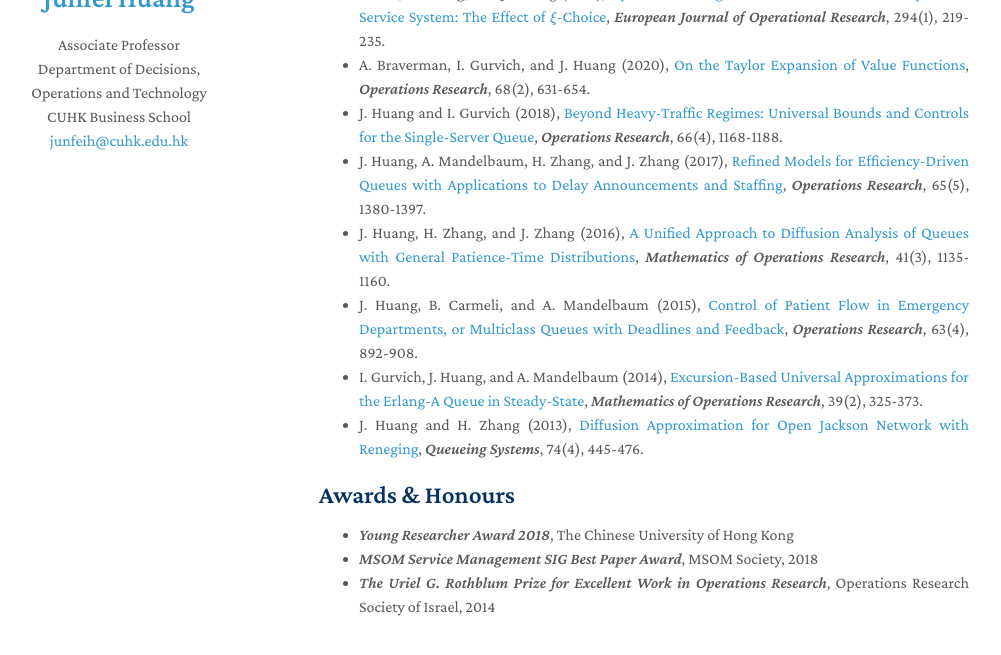
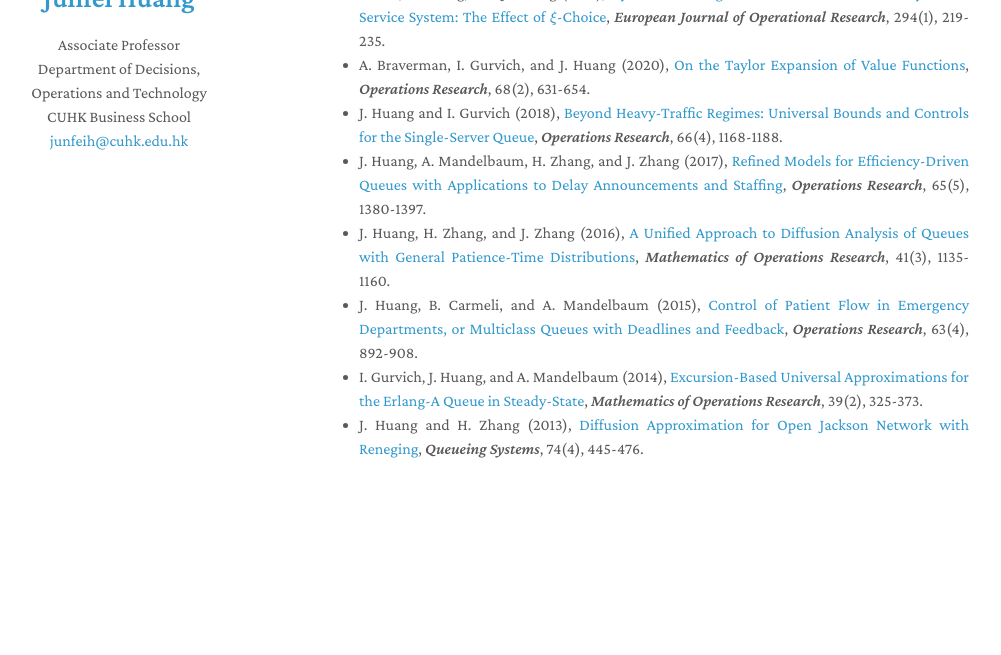
Before and after one commit to hjfcuhk/hjfcuhk.github.io, a Jekyll site: the page built from index.md, in a window 1280 px wide and 900 px high, scrolled down 609 px, cut to the strip 211-866 px from the top of the window. Shown: the whole strip, without its empty margins (151-1152 px from the left). Built offline with Jekyll 4.4.1, drawn with Linux system fonts in a browser that asks for light colours; nearby versions of some CDN libraries; a style sheet for code colours, icons or effects is not loaded; our own code applies the rules of GitHub Pages for plain Markdown files; after the commit the page ends 1351 px from its top, so only the background shows below that.

Commit message:
Update index.md

```diff
--- a/index.md
+++ b/index.md
@@ -30,9 +30,3 @@ Stochastic Modeling and Optimization, Numerical Methods and Algorithms, Service
 - J. Huang, B. Carmeli, and A. Mandelbaum (2015), [Control of Patient Flow in Emergency Departments, or Multiclass Queues with Deadlines and Feedback](https://doi.org/10.1287/opre.2015.1389), *Operations Research*, 63(4), 892-908.
 - I. Gurvich, J. Huang, and A. Mandelbaum (2014), [Excursion-Based Universal Approximations for the Erlang-A Queue in Steady-State](https://doi.org/10.1287/moor.2013.0606), *Mathematics of Operations Research*, 39(2), 325-373.
 - J. Huang and H. Zhang (2013), [Diffusion Approximation for Open Jackson Network with Reneging](https://link.springer.com/article/10.1007/s11134-012-9335-5), *Queueing Systems*, 74(4), 445-476.
-
-## Awards & Honours
-
-- *Young Researcher Award 2018*, The Chinese University of Hong Kong
-- *MSOM Service Management SIG Best Paper Award*, MSOM Society, 2018
-- *The Uriel G. Rothblum Prize for Excellent Work in Operations Research*, Operations Research Society of Israel, 2014
```
